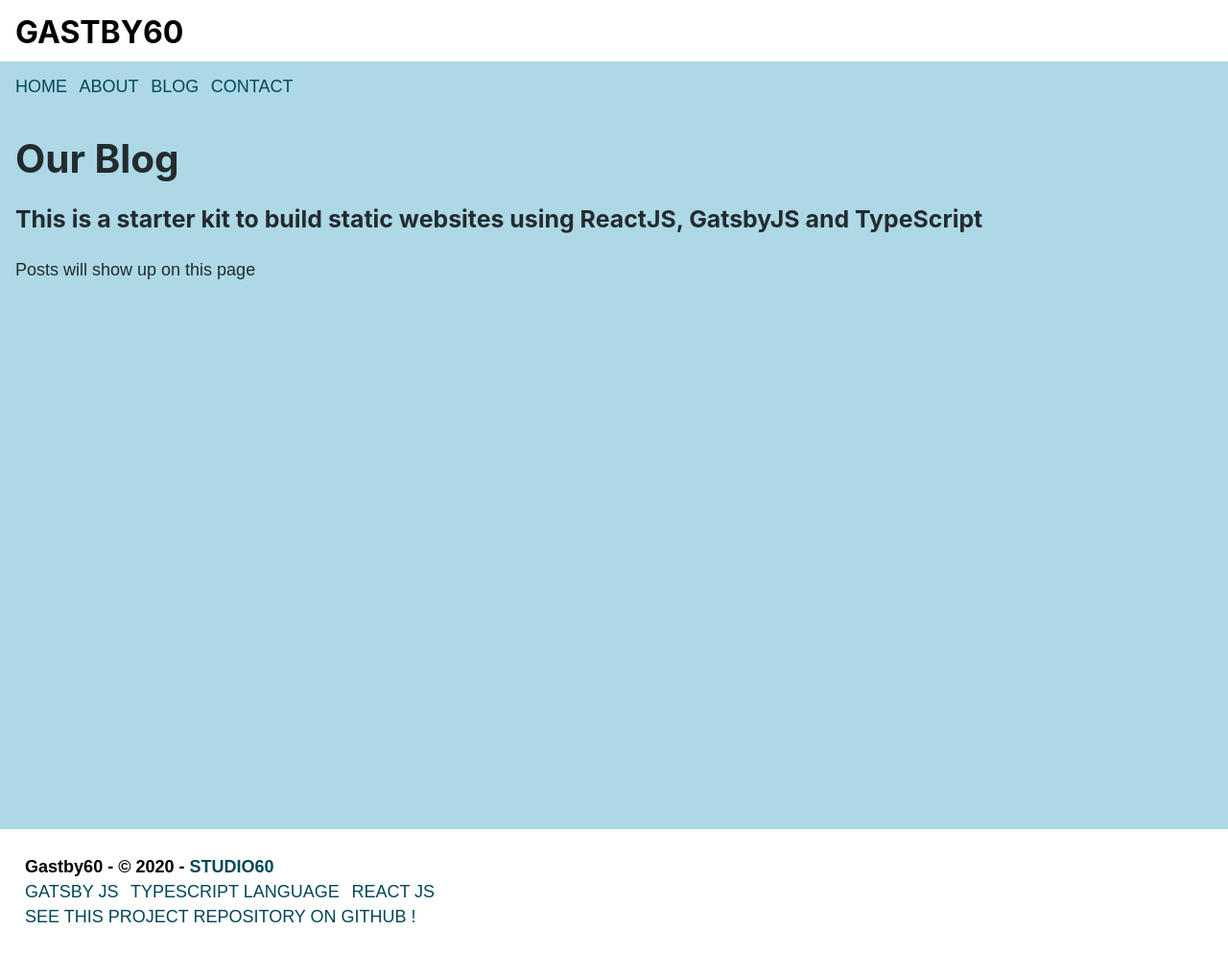
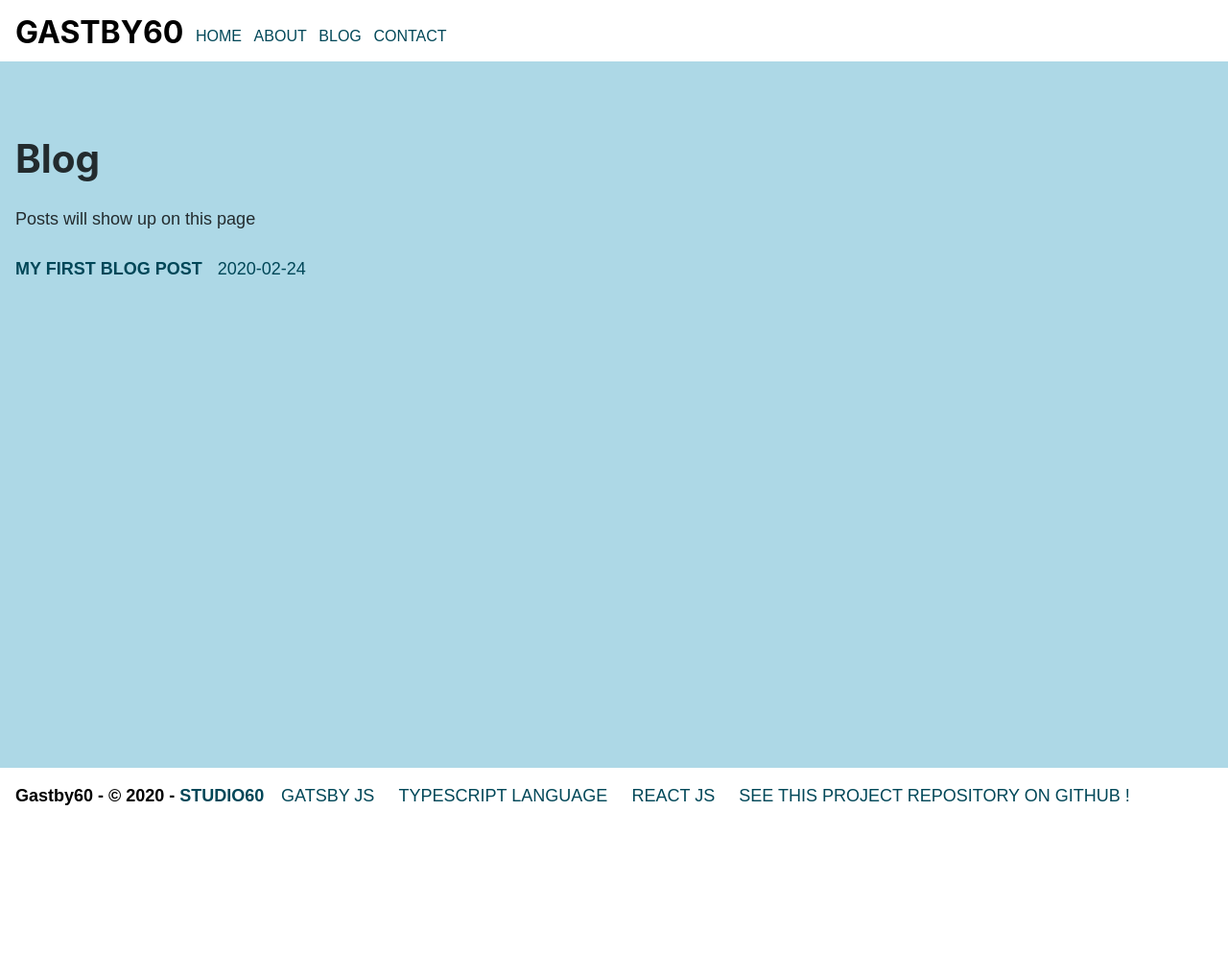
Before and after one commit to theStudio60/gatsby_typescript, a Gatsby site: page /blog in a window 1280 px wide. Shown: the whole page at 96% size. After the commit the page ends 858 px from the top, so only its background shows below. Built offline with nearby package versions, Linux system fonts and the light colour scheme; Gatsby itself is replaced by a stand-in of ours.

Commit message:
update header

```diff
--- a/gatsby-config.js
+++ b/gatsby-config.js
@@ -8,6 +8,7 @@ module.exports = {
 
     homepage_link: `home`,
 
+    homepage_image: `./image.jpg`,
     homepage_title: `Hola World !!`,
     homepage_subtitle: `This is a starter kit to build static websites using ReactJS, GatsbyJS and TypeScript`,
     homepage_intro: `Lorem ipsum dolor sit amet, consectetur adipiscing elit, sed do eiusmod tempor incididunt ut labore et dolore magna aliqua. Ut enim ad minim veniam, quis nostrud exercitation ullamco laboris nisi ut aliquip ex ea commodo consequat. Duis aute irure dolor in reprehenderit in voluptate velit esse cillum dolore eu fugiat nulla pariatur. Excepteur sint occaecat cupidatat non proident, sunt in culpa qui officia deserunt mollit anim id est laborum.`,
@@ -20,8 +21,8 @@ module.exports = {
 
     blog_page_link: `blog`,
 
-    blog_page_title: `Our Blog`,
-    blog_page_subtitle: `This is a starter kit to build static websites using ReactJS, GatsbyJS and TypeScript`,
+    blog_page_title: `Blog`,
+    blog_page_subtitle: ` `,
     blog_page_intro: `Posts will show up on this page`,
 
 
@@ -57,8 +58,22 @@ module.exports = {
         icon: `src/images/gatsby-icon.png`, // This path is relative to the root of the site.
       },
     },
+    `node-sass`,
     `gatsby-plugin-sass`,
     `gatsby-plugin-typescript`,
+    {
+    resolve: `gatsby-source-filesystem`,
+      options: {
+        name: `markdown-pages`,
+        path: `${__dirname}/src/markdown-pages`,
+      },
+    },
+    {
+    resolve: 'gatsby-transformer-remark',
+      options: {
+        plugins: [],
+      },
+    }
     // this (optional) plugin enables Progressive Web App + Offline functionality
     // To learn more, visit: https://gatsby.dev/offline
     // `gatsby-plugin-offline`,
--- a/package.json
+++ b/package.json
@@ -16,8 +16,10 @@
     "gatsby-plugin-sass": "^2.1.29",
     "gatsby-plugin-sharp": "^2.4.3",
     "gatsby-plugin-typescript": "^2.1.27",
-    "gatsby-source-filesystem": "^2.1.46",
+    "gatsby-source-filesystem": "^2.1.48",
+    "gatsby-transformer-remark": "^2.6.53",
     "gatsby-transformer-sharp": "^2.3.13",
+    "node-sass": "^4.13.1",
     "prop-types": "^15.7.2",
     "react": "^16.12.0",
     "react-dom": "^16.12.0",
--- a/src/components/footer.tsx
+++ b/src/components/footer.tsx
@@ -3,7 +3,6 @@ import { useStaticQuery, graphql, a } from "gatsby"
 interface Props {
   children: ReactNode
 }
-
 const Footer = ({ children } : Props ) => {
   const data = useStaticQuery(graphql`
     query {
@@ -15,57 +14,46 @@ const Footer = ({ children } : Props ) => {
       }
     }
   `)
-
   return (
     <>
     <footer>
       <div style={{
       background: `white`,
-      //marginTop: `1.45rem`,
-      marginBottom: `0rem`,
-      padding: `1.45rem`,
+      padding: 16,
       color: `black`,
       }}
       >
-        <strong style={{
-          paddingBottom:16,
-        }}>
+        <strong style={{ paddingBottom:16, }}>
           {data.site.siteMetadata.title} - © {new Date().getFullYear()} - <a href="https://studio60.ch"> {data.site.siteMetadata.author} </a>
         </strong>
-        <br/>
         {` `}
-
         <a
          href="https://www.gatsbyjs.org"
-         style={{  marginRight:`0.7rem`  }}
+         style={{  margin:`0.7rem`  }}
         >
          Gatsby JS
         </a>
         <a
          href="https://www.typescriptlang.org/"
-         style={{  marginRight:`0.7rem`  }}
+         style={{  margin:`0.7rem`  }}
         >
          Typescript Language
         </a>
         <a
          href="https://www.reactjs.org/"
-         style={{  marginRight:`0.7rem`  }}
+         style={{  margin:`0.7rem`  }}
         >
          React JS
         </a>
-        <br/>
         <a
          href="https://github.com/theStudio60/gatsby_typescript"
-         style={{  marginRight:`0.7rem`  }}
+         style={{  margin:`0.7rem`,  }}
         >
          See this project repository on github !
         </a>
-
-        </div>
+      </div>
     </footer>
     </>
   )
 }
-
-
 export default Footer
--- a/src/components/header.tsx
+++ b/src/components/header.tsx
@@ -12,15 +12,18 @@ export default class Header extends React.Component<Props> {
     <header
     style={{
       background: `white`,
-     // marginBottom: 64,
+        position:`fixed`,
+        width:`100vw`,
+        zIndex:100,
     }}
     >
-      <div
-      style={{
-        margin: `0  `,
+      <div style=
+      {{
+        margin: 0,
         maxHeight:64,
         maxWidth:960,
-        padding:`16px 16px 0px 16px`,
+        padding:16,
+        display:`flex`,
       }}
       >
         <h1 style={{ margin: 0 , fontSize:32}}>
@@ -30,21 +33,44 @@ export default class Header extends React.Component<Props> {
         </h1>
         <div
         style={{
-        margin: `0 auto`,
-        paddingTop: `1.45rem`,
-
+         marginTop:8,
+         marginLeft:`0.7rem`,
         }}
         >
-          <Link to="/" style={{ marginRight:`0.7rem`  }} >
+          <Link
+          to="/"
+          style={{
+             marginRight:`0.7rem`,
+             fontSize:16,
+           }}
+          >
           Home
           </Link>
-          <Link to="/about/" style={{   marginRight:`0.7rem`   }} >
+          <Link
+          to="/about/"
+          style={{
+              marginRight:`0.7rem`,
+              fontSize:16,
+           }}
+          >
           about
           </Link>
-          <Link to="/blog/" style={{   marginRight:`0.7rem`   }} >
+          <Link
+          to="/blog/"
+          style={{
+              marginRight:`0.7rem`,
+              fontSize:16,
+           }}
+          >
           blog
           </Link>
-          <Link to="/contact/" style={{ marginRight:`0.7rem`   }}>
+          <Link
+          to="/contact/"
+          style={{
+             marginRight:`0.7rem`,
+             fontSize:16,
+            }}
+          >
           Contact
           </Link>
         </div>
--- a/src/components/image.tsx
+++ b/src/components/image.tsx
@@ -18,7 +18,7 @@ const Image = () => {
     query {
       placeholderImage: file(relativePath: { eq: "web.jpg" }) {
         childImageSharp {
-          fluid(maxWidth: 296) {
+          fluid(maxWidth: 1280) {
             ...GatsbyImageSharpFluid
           }
         }
--- a/src/components/layout.tsx
+++ b/src/components/layout.tsx
@@ -7,19 +7,14 @@
 
 import React, { ReactNode } from "react"
 import PropTypes from "prop-types"
-
 import { useStaticQuery, graphql } from "gatsby"
-
 import Header from "./header"
 import Footer from "./footer"
-
-import "./layout.css"
-
+import "../styles/layout.scss"
 
 interface Props {
   children: ReactNode
 }
-
 const Layout = ({ children } : Props ) => {
   const data = useStaticQuery(graphql`
     query {
@@ -40,11 +35,12 @@ const Layout = ({ children } : Props ) => {
           padding: `16px  `,
           minHeight: `100vh`,
           backgroundColor:`lightblue`,
+          zIndex:10,
         }}
       >
         <main style={{
           maxWidth: 1280,
-          margin:`64px auto 64px auto`,
+          margin:`128px auto 16px auto`,
           }}>
           {children}
         </main>
@@ -53,6 +49,4 @@ const Layout = ({ children } : Props ) => {
     </>
   )
 }
-
-
 export default Layout
--- /dev/null
+++ b/src/markdown-pages/post-1.md
@@ -0,0 +1,5 @@
+---
+path: "/blog/my-first-post"
+date: "2020-02-24"
+title: "My first blog post"
+---
--- a/src/pages/blog.tsx
+++ b/src/pages/blog.tsx
@@ -2,7 +2,7 @@ import React, { ReactNode } from "react"
 import PropTypes from "prop-types"
 import {  useStaticQuery, graphql} from "gatsby"
 import Layout from "../components/layout"
-
+import Template from "../templates/blogTemplate"
 import SEO from "../components/seo"
 interface Props {
   children: ReactNode
@@ -10,6 +10,16 @@ interface Props {
 const BlogPage = ({ children } : Props ) => {
   const data = useStaticQuery(graphql`
     query {
+      allMarkdownRemark {
+      edges {
+        node {
+          frontmatter {
+            title
+            date
+          }
+        }
+      }
+      }
       site {
         siteMetadata {
           blog_page_title
@@ -19,12 +29,25 @@ const BlogPage = ({ children } : Props ) => {
       }
     }
   `)
+
   return (
     <Layout>
-      <SEO title="Home" />
+      <SEO title="{data.site.siteMetadata.blog_page_title}" />
       <h1>  {data.site.siteMetadata.blog_page_title} </h1>
       <h3>  {data.site.siteMetadata.blog_page_subtitle} </h3>
       <p>   {data.site.siteMetadata.blog_page_intro} </p>
+
+      <div style={{ maxWidth: `960px` }}>
+
+                {data.allMarkdownRemark.edges.map(({ node }, i) => (
+          <a style={{display:`flex`}} key={i}>
+            <p><strong>{node.frontmatter.title}</strong></p>
+            <p style={{paddingLeft:16,}}>{node.frontmatter.date}</p>
+
+          </a>
+        ))}
+      </div>
+
     </Layout>
   )
 }
--- a/src/pages/index.tsx
+++ b/src/pages/index.tsx
@@ -26,7 +26,7 @@ const IndexPage = ({ children } : Props ) => {
       <h3>  {data.site.siteMetadata.homepage_subtitle} </h3>
       <p>   {data.site.siteMetadata.homepage_intro} </p>
       <br/>
-      <div style={{ maxWidth: `960px`, marginBottom: `1.45rem` }}>
+      <div style={{ maxWidth: `960px`, position:`relative`,}}>
         <Image />
       </div>
     </Layout>
--- /dev/null
+++ b/src/templates/blogTemplate.tsx
@@ -0,0 +1,36 @@
+
+import React from "react"
+import {  useStaticQuery, graphql} from "gatsby"
+
+
+
+export default function Template({
+  data, // this prop will be injected by the GraphQL query below.
+}) {
+  const { markdownRemark } = data // data.markdownRemark holds your post data
+  const { frontmatter, html } = markdownRemark
+  return (
+    <div className="blog-post-container">
+      <div className="blog-post">
+        <h1>{frontmatter.title}</h1>
+        <h2>{frontmatter.date}</h2>
+        <div
+          className="blog-post-content"
+          dangerouslySetInnerHTML={{ __html: html }}
+        />
+      </div>
+    </div>
+  )
+}
+export const pageQuery = graphql`
+  query($path: String!) {
+    markdownRemark(frontmatter: { path: { eq: $path } }) {
+      html
+      frontmatter {
+        date(formatString: "MMMM DD, YYYY")
+        path
+        title
+      }
+    }
+  }
+`
```
Also changed, not shown: gatsby-node.js (+39 -0 lines), src/images/gatsby-astronaut.png (deleted), src/images/image.jpg (added), src/styles/layout.scss (renamed from src/components/layout.css), 1 other file.
